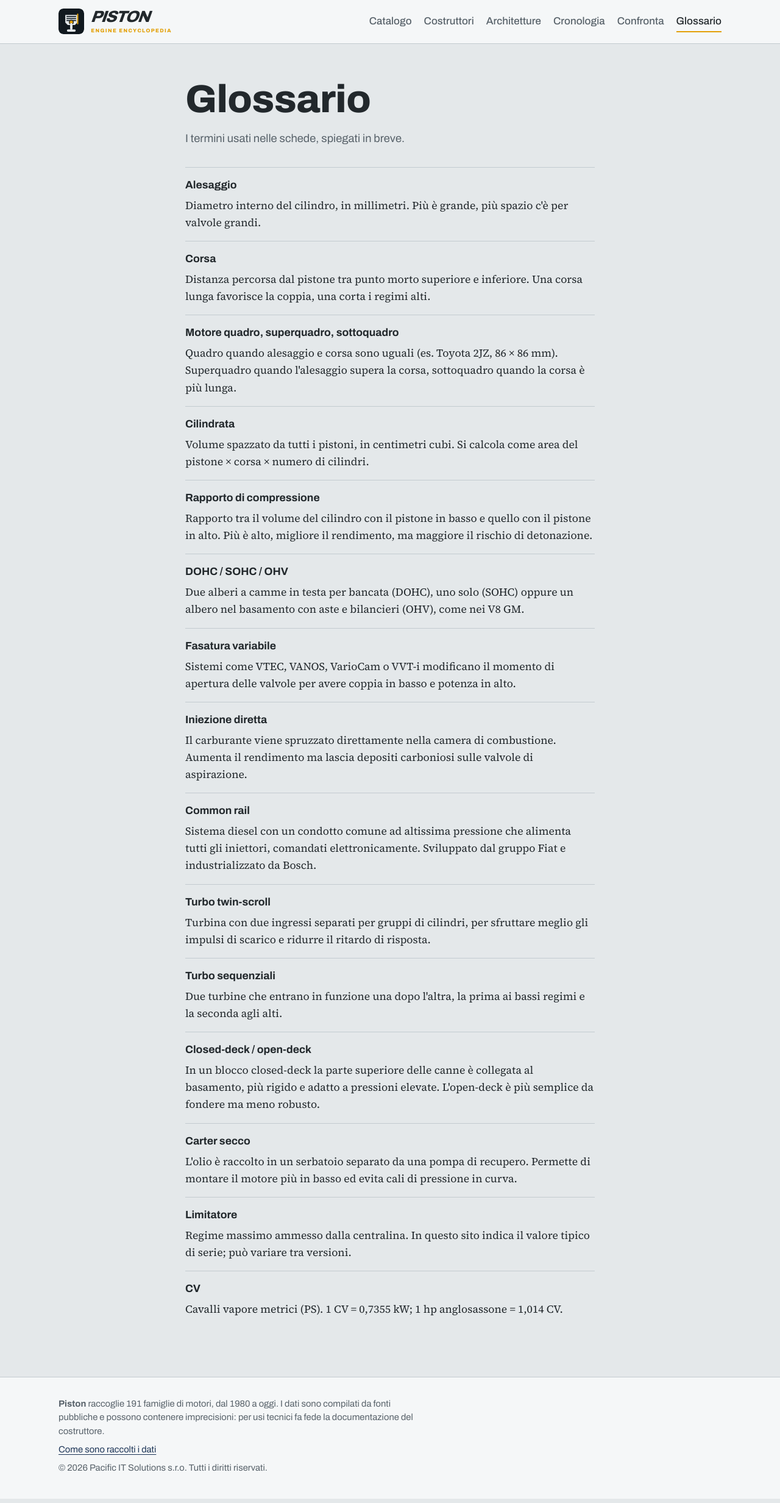
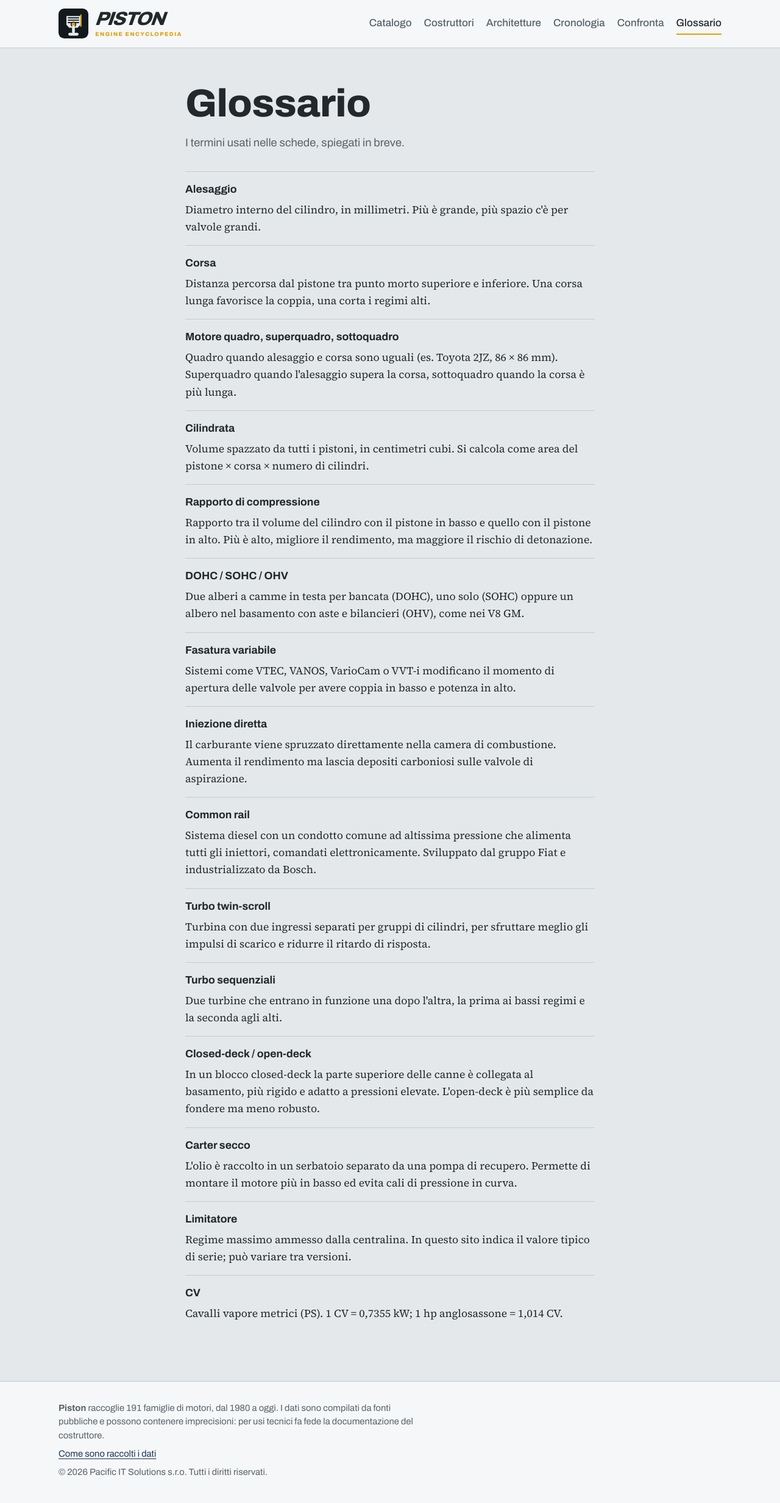
Before and after one commit to anomaly73bit/piston, a Jekyll site: the page built from glossario.html, in a window 1280 px wide. Shown: the whole page at 61% size. Built offline with Jekyll 4.4.1, drawn with Linux system fonts in a browser that asks for light colours.

Commit message:
Enlarge desktop Piston wordmark and feature licensed engine photograph

```diff
--- a/assets/css/style.css
+++ b/assets/css/style.css
@@ -346,7 +346,7 @@
   position: absolute;
   inset: 0;
   z-index: -2;
-  background-image: url('https://images.unsplash.com/photo-1486496572940-2bb2341fdbdf?auto=format&fit=crop&w=1800&q=82');
+  background-image: url('https://commons.wikimedia.org/wiki/Special:FilePath/Engine%20%28Unsplash%29.jpg?width=1800');
   background-position: center;
   background-size: cover;
   filter: grayscale(.65) contrast(1.1);
@@ -424,3 +424,15 @@
 @media (max-width: 360px) {
   .marchio-testo small { letter-spacing: .06em; }
 }
+
+/* Homepage editorial refinement: stronger wordmark, actual engine photograph. */
+@media (min-width: 761px) {
+  .marchio .marchio-icona { width: 49px; height: 49px; }
+  .marchio-testo strong { font-size: 1.95rem; }
+  .marchio-testo small { font-size: .57rem; }
+}
+.apertura-foto::before { background-position: center 48%; filter: grayscale(.3) contrast(1.1); opacity: .62; }
+@media (max-width: 760px) {
+  .apertura-foto::before { background-position: 58% center; }
+  .apertura-foto h1 { font-size: clamp(2.35rem, 10vw, 3.6rem); }
+}
```
